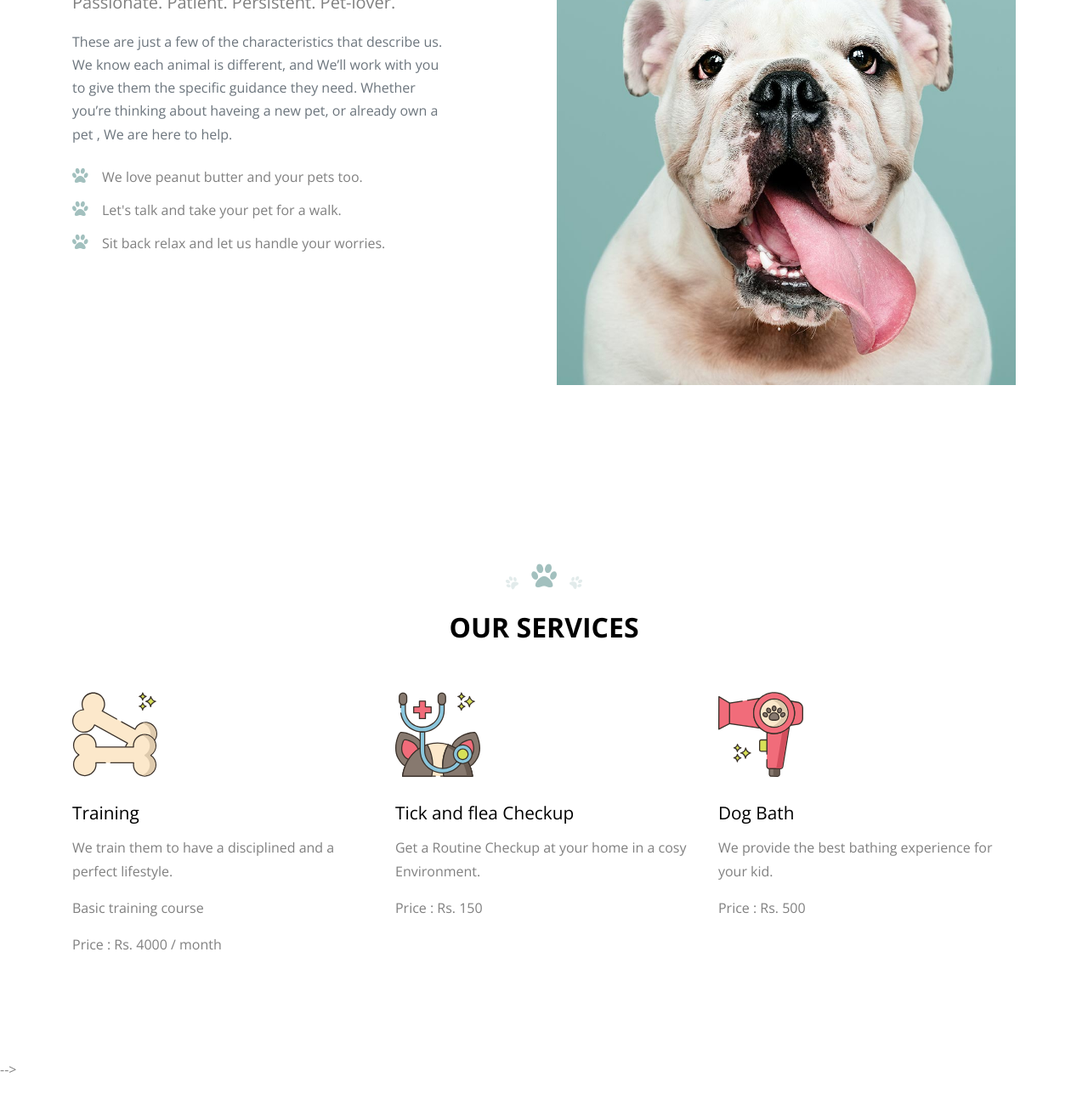
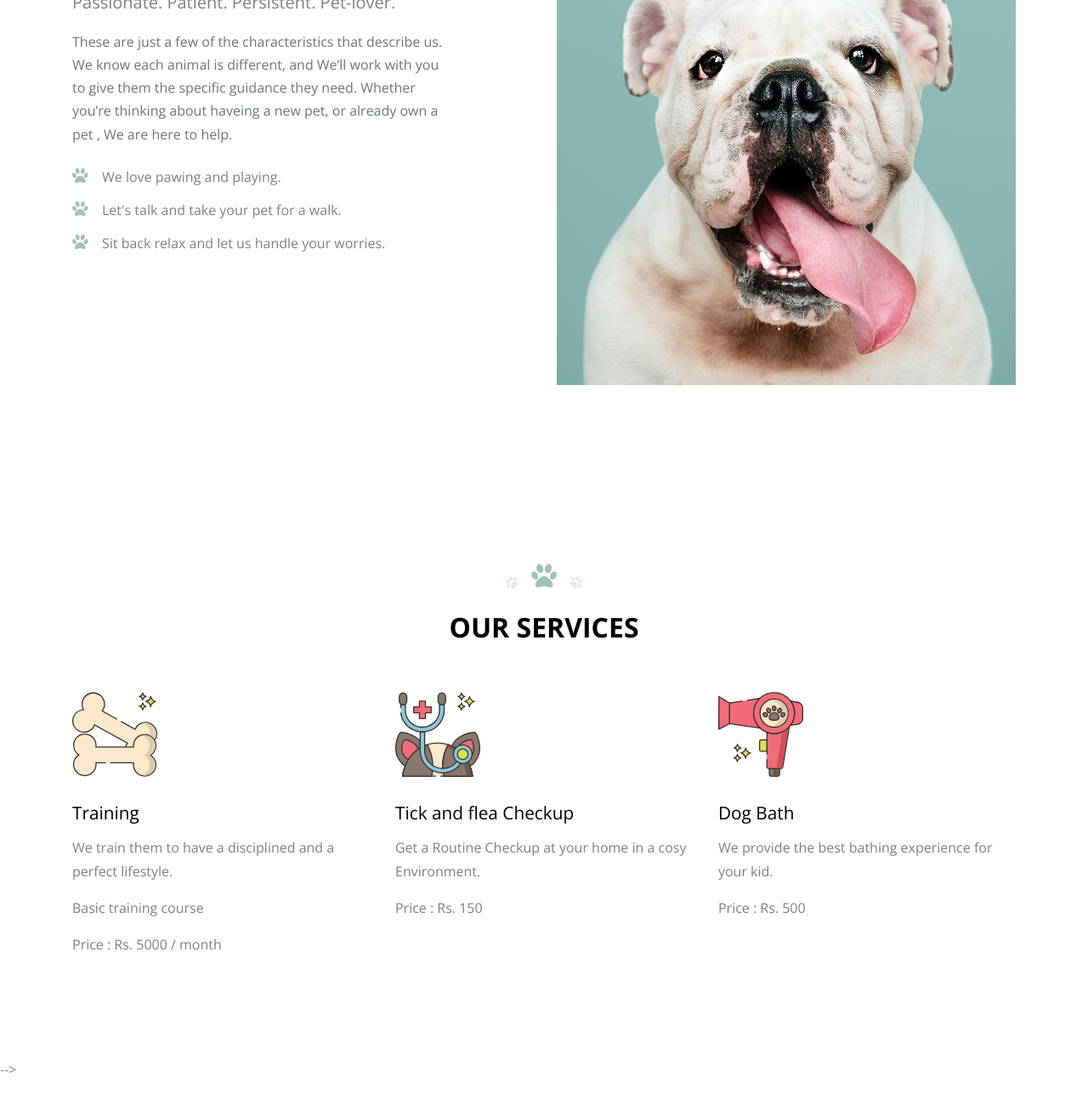
Before and after one commit to leashwalk/leashwalk.github.io, a plain HTML site: page index.html in a window 1280 px wide. Shown: the part 2610-3910 px from the top of the page at 85% size. Drawn offline with nearby package versions, Linux system fonts and the light colour scheme; files whose address does not match are found by name.

Commit message:
Update index.html

```diff
--- a/index.html
+++ b/index.html
@@ -168,7 +168,7 @@
             <p class="lead">Passionate. Patient. Persistent. Pet-lover.</p>
             <p class="text-muted mb-4">These are just a few of the characteristics that describe us. We know each animal is different, and We’ll work with you to give them the specific guidance they need. Whether you’re thinking about haveing a new pet, or already own a pet , We are here to help.</p>
             <ul class="list-unstyled ul-paw primary mb-0">
-              <li>We love peanut butter and your pets too.</li>
+              <li>We love pawing and playing.</li>
               <li>Let's talk and take your pet for a walk.</li>
               <li>Sit back relax and let us handle your worries.</li>
             </ul>
@@ -254,7 +254,7 @@
               <h3>Training</h3>
               <p>We train them to have a disciplined and a perfect lifestyle. </p>
               <p>Basic training course</p>
-              <p>Price : Rs. 4000 / month </p>
+              <p>Price : Rs. 5000 / month </p>
             </div>
           </div>
 
```
